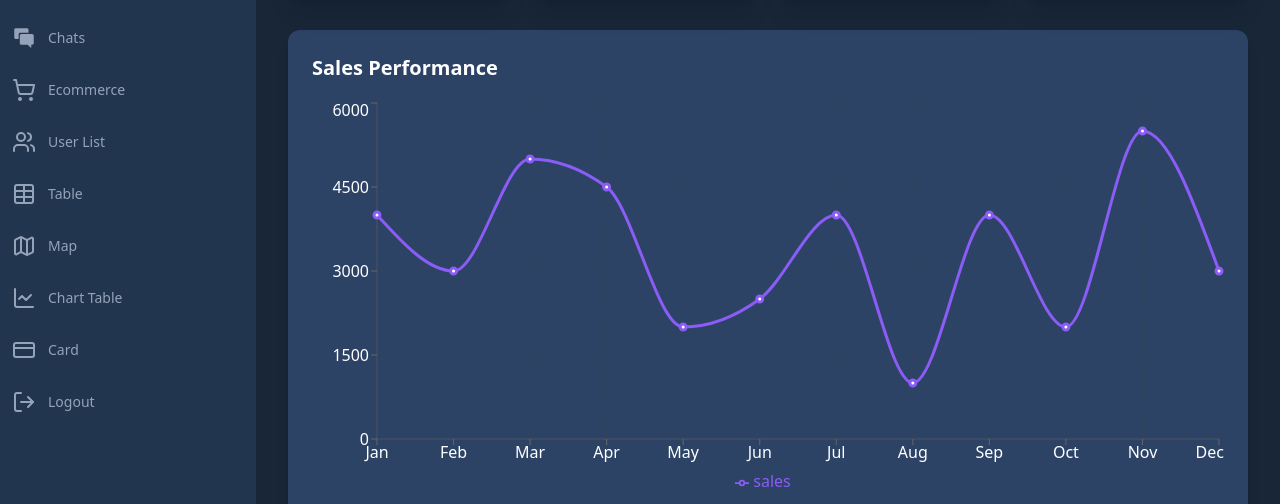
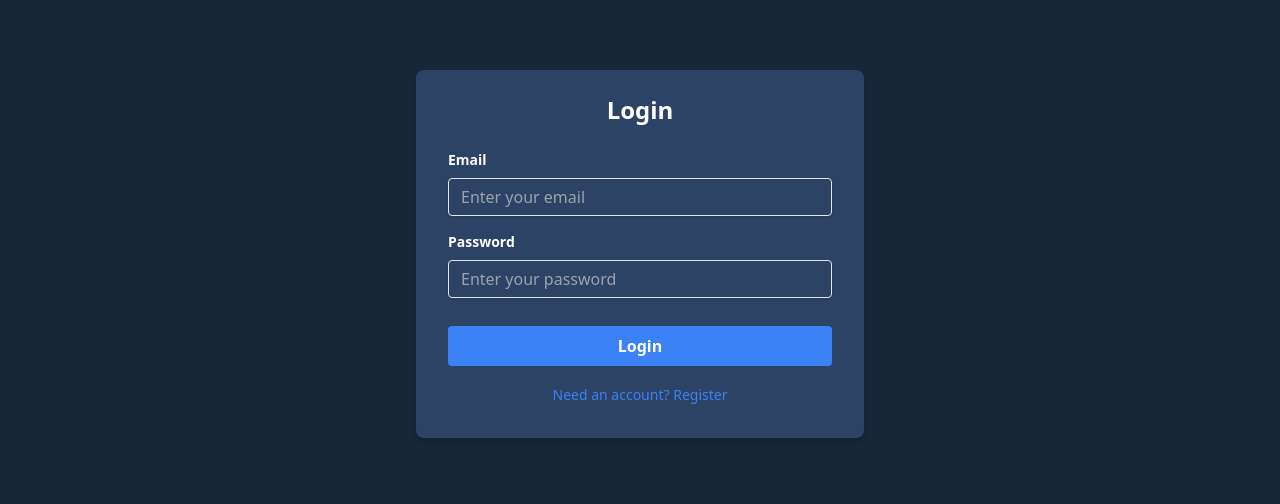
Before and after one commit to sandeep7070/crm-project, a React (Vite) app: page / in a window 1280 px wide. Shown: the part 138-642 px from the top of the page. Built offline with nearby package versions, Linux system fonts and the light colour scheme; no server answers.

Commit message:
2 our work

```diff
--- a/src/App.jsx
+++ b/src/App.jsx
@@ -14,22 +14,26 @@ import MapTable from './Components/Maps/AMap.jsx';
 import SimpleSalesChart from './Components/ChartTable/Charttable.jsx';
 import CardsCollection from './Components/Cards/Hcard.jsx';
 import Slogout from './Components/Logout/Slogout.jsx';
+import AuthPage from './Components/Login-page/loginPage.jsx';
 
 
 const App = () => {
 console.log(import.meta.env.VITE_APPWRITE_URL);
 
   return (
+
     <Router>
+         <AuthPage/>
       <div className="flex min-h-screen">
         <SideLayout />
         {/* Your main content/routes go here */}
         <main className="flex-1">
         <Routes>
             <Route path="/" element={<Dashboard />} />
+            <Route path="/ecommerce" element={<ProductGrid />} />
+
             <Route path="/calendar" element={<Calendar />} />
             <Route path="/Chat" element={<ChatInterface />} />
-            <Route path="/ecommerce" element={<ProductGrid />} />
             <Route path="/users" element={<UserListDemo />} />
             <Route path="/table" element={<TableList/>} />
             <Route path="/map" element={<MapTable />} />
--- a/src/Components/Ecommerce/ecommerce.jsx
+++ b/src/Components/Ecommerce/ecommerce.jsx
@@ -1,59 +1,62 @@
-import React, { useState } from 'react';
+import React, { useState, useEffect } from 'react';
+import axios from 'axios';
 import { ShoppingCart, Heart, Plus } from 'lucide-react';
-import { Card, Button, CardContent, Badge}  from '@mui/material'
+import { Card, Button, CardContent, Badge } from '@mui/material';
 
+const ProductDetails = () => {
+  const [products, setProducts] = useState([]);
+  const [loading, setLoading] = useState(false);
+  const [error, setError] = useState(null);
+  const [favorites, setFavorites] = useState([]);
+  const [cart, setCart] = useState([]);
 
-const ProductGrid = () => {
-  const [cart, setCart] = useState([]);
-  const [wishlist, setWishlist] = useState([]);
+  const fetchProducts = async () => {
+    setLoading(true);
+    setError(null);
 
-  const products = [
-    {
-      id: 1,
-      name: 'Wireless Headphones',
-      price: 199.99,
-      image: '/shopping.webp',
-    //   image: '/HLOW.jpg',
-      category: 'Electronics',
-      inStock: true,
-    },
-    {
-      id: 2,
-      name: 'Leather Backpack',
-      price: 89.99,
-      image: '/hiibeg.webp',
-      category: 'Accessories',
-      inStock: true,
-    },
-    {
-      id: 3,
-      name: 'Smart Watch',
-      price: 299.99,
-      image: '/smart.webp',
-      category: 'Electronics',
-      inStock: false,
-    },
-    {
-      id: 4,
-      name: 'Running Shoes',
-      price: 129.99,
-      image: '/shoes.webp',
-      category: 'Sports',
-      inStock: true,
+    try {
+      const response = await axios.get("http://localhost:3000/api/v1/users/getAllproduct");
+
+      console.log("My data avall", response.data);
+
+      if (response.data && Array.isArray(response.data.products)) {
+        const uniqueProducts = response.data.products.filter(
+          (product, index, self) =>
+            index === self.findIndex((p) => p.name === product.name)
+        );
+
+        setProducts(uniqueProducts);
+      } else {
+        setError('No products found');
+      }
+    } catch (err) {
+      setError('Error fetching products');
+      console.error('Error fetching products:', err);
+    } finally {
+      setLoading(false);
     }
-  ];
-
-  const addToCart = (productId) => {
-    setCart([...cart, productId]);
   };
 
-  const toggleWishlist = (productId) => {
-    if (wishlist.includes(productId)) {
-      setWishlist(wishlist.filter(id => id !== productId));
-    } else {
-      setWishlist([...wishlist, productId]);
+  useEffect(() => {
+    fetchProducts();
+  }, []);
+
+  const toggleFavorite = (product) => {
+    setFavorites(prev =>
+      prev.some(f => f.name === product.name)
+        ? prev.filter(f => f.name !== product.name)
+        : [...prev, product]
+    );
+  };
+
+  const addToCart = (product) => {
+    if (product.inStock) {
+      setCart(prev => [...prev, product]);
     }
   };
+
+  if (loading) return <div className="text-white">Loading...</div>;
+  if (error) return <div className="text-red-500">{error}</div>;
 
   return (
     <div className="bg-[#182638] min-h-screen">
@@ -63,28 +66,33 @@ const ProductGrid = () => {
           <div className="flex items-center gap-4">
             <div className="flex items-center gap-2 bg-[#2c4366] px-4 py-2 rounded-full shadow-sm">
               <ShoppingCart className="h-5 w-5 text-white" />
-              <span className="font-medium ">{cart.length}</span>
+              <span className="font-medium text-white">{cart.length}</span>
             </div>
             <div className="flex items-center gap-2 bg-[#2c4366] px-4 py-2 rounded-full shadow-sm">
               <Heart className="h-5 w-5 text-white" />
-              <span className="font-medium">{wishlist.length}</span>
+              <span className="font-medium text-white">{favorites.length}</span>
             </div>
           </div>
         </div>
 
         <div className="grid grid-cols-1 md:grid-cols-2 lg:grid-cols-4 gap-8">
           {products.map((product) => (
-            <Card key={product.id} className="group relative overflow-hidden border-none shadow-lg hover:shadow-xl transition-all duration-300">
+            <Card
+              key={product.name}
+              className="group relative overflow-hidden border-none shadow-lg hover:shadow-xl transition-all duration-300"
+            >
               <div className="absolute top-4 right-4 z-10">
                 <Button
                   variant="ghost"
                   size="icon"
+                  onClick={() => toggleFavorite(product)}
                   className="rounded-full bg-[#2c4366] backdrop-blur-sm hover:bg-[#2c4366]"
-                  onClick={() => toggleWishlist(product.id)}
                 >
                   <Heart
-                    className={`h-5 w-5 transition-colors  ${
-                      wishlist.includes(product.id) ? "fill-red-500 text-red-500" : "text-gray-600"
+                    className={`h-5 w-5 transition-colors ${
+                      favorites.some(f => f.name === product.name)
+                        ? "fill-red-500 text-red-500"
+                        : "text-gray-600"
                     }`}
                   />
                 </Button>
@@ -92,36 +100,39 @@ const ProductGrid = () => {
 
               <div className="relative aspect-square overflow-hidden bg-[#2c4366]">
                 <img
-                  src={product.image}
+                  src={product.imageUrl || '/placeholder-image.png'}
                   alt={product.name}
-                  className="object-cover  w-full h-full transform group-hover:scale-110 transition-transform duration-500"
+                  className="object-cover w-full h-full transform group-hover:scale-110 transition-transform duration-500"
                 />
-                <div className="absolute  inset-0 bg-black/0 group-hover:bg-black/10 transition-colors duration-300" />
+                <div className="absolute inset-0 bg-black/0 group-hover:bg-black/10 transition-colors duration-300" />
               </div>
 
               <CardContent className="p-6 bg-[#2c4366]">
                 <div className="space-y-4">
-                  <Badge variant="secondary" className="bg-[#2c4366] text-white hover:bg-slate-400">
-                    {product.category}
+                  <Badge
+                    variant="secondary"
+                    className="bg-[#2c4366] text-white hover:bg-slate-400"
+                  >
+                    {/* {product.category || 'Uncategorized'} */}
                   </Badge>
 
                   <div className="space-y-2">
                     <h2 className="font-semibold text-lg text-white">{product.name}</h2>
-                    <p className="text-2xl font-bold text-white">${product.price}</p>
+                    <p className="text-2xl font-bold text-white">${product.price.toFixed(2)}</p>
                   </div>
 
                   <Button
-                    className={`w-full gap-2 ${
+                    onClick={() => addToCart(product)}
+                    disabled={!product.inStock}
+                    className={`gap-2 hover:bg-slate-400 ${
                       product.inStock
-                        ? ' hover:bg-slate-400'
-                        : 'bg-gray-200 text-white cursor-not-allowed'
+                        ? 'bg-gray-200 text-black'
+                        : 'bg-gray-500 text-gray-300 cursor-not-allowed'
                     }`}
-                    onClick={() => product.inStock && addToCart(product.id)}
-                    disabled={!product.inStock}
                   >
                     {product.inStock ? (
                       <>
-                        <Plus className="h-4 w-4 text-white" />
+                        <Plus className="h-4 w-4" />
                         Add to Cart
                       </>
                     ) : (
@@ -138,4 +149,86 @@ const ProductGrid = () => {
   );
 };
 
-export default ProductGrid;
+export default ProductDetails;
+
+
+
+
+
+
+
+
+
+
+
+
+
+
+
+// import React, { useEffect, useState } from 'react';
+// import axios from 'axios';
+
+// const ProductList = () => {
+//   // State to store fetched data
+//   const [products, setProducts] = useState([]);
+//   const [loading, setLoading] = useState(true);
+//   const [error, setError] = useState(null);
+
+//   // Fetch data when the component mounts
+//   useEffect(() => {
+//     axios.get('http://localhost:3000/api/v1/users/getAllproduct')
+//       .then((response) => {
+//         setProducts(response.data);  // Store the API data in state
+//         setLoading(false);  // Set loading to false once data is fetched
+//         console.log(response,'res')
+//       })
+//       .catch((err) => {
+//         setError(err.message);  // Handle any errors
+//         setLoading(false);  // Stop loading if there was an error
+//       });
+//   }, []);
+
+//   // Render loading, error, or data
+//   if (loading) {
+//     return <h1>Loading...</h1>;
+//   }
+
+//   if (error) {
+//     return <h1>Error: {error}</h1>;
+//   }
+
+//   return (
+//     <div>
+//       <h1>Product List</h1>
+//       {products.length === 0 ? (
+//         <p>No products available</p>
+//       ) : (
+//         products.map((product, index) => (
+//           <div key={index}>
+//             <h2>{product.name}</h2>
+//             <p>{product.description}</p>
+//           </div>
+//         ))
+//       )}
+//     </div>
+//   );
+// };
+
+
+// const ecommerce=()=>{
+//   axios.get('http://localhost:3000/api/v1/users/getAllproduct')
+//       .then((response) => {
+
+//         console.log(response,'res')
+//       })
+//       .catch((err) => {
+//       console.log(err,'error')
+//       });
+//   return(
+//     <>
+//     <h1>{response.name}</h1>
+//     </>
+//   )
+// }
+
+// export default ProductList;
--- /dev/null
+++ b/src/Components/Login-page/loginPage.jsx
@@ -0,0 +1,217 @@
+import React, { useState, useEffect } from 'react';
+import axios from 'axios';
+
+const AuthPage = () => {
+  const [isLogin, setIsLogin] = useState(true);
+  const [email, setEmail] = useState('');
+  const [username, setUsername] = useState('');
+  const [password, setPassword] = useState('');
+  const [confirmPassword, setConfirmPassword] = useState('');
+  const [error, setError] = useState('');
+  const [loading, setLoading] = useState(false);
+
+  //  submission
+  const handleSubmit = async (e) => {
+    e.preventDefault();
+    setError('');
+    setLoading(true);
+
+    try {
+      if (isLogin) {
+
+        const response = await axios.post("http://localhost:3000/api/v1/users/login", {
+          email,
+          password
+        });
+
+        console.log('Login successful:', response.data);
+
+        localStorage.setItem('token', response.data.token);
+
+
+        alert('Login Successful!');
+      } else {
+        if (password !== confirmPassword) {
+          setError('Passwords do not match!');
+          setLoading(false);
+          return;
+        }
+
+        const response = await axios.post("http://localhost:3000/api/v1/users/register", {
+          email,
+          username,
+          password
+        });
+        console.log('Registration successful:', response.data);
+
+        setIsLogin(true);
+        alert('Registration Successful! Please Login.');
+      }
+    } catch (err) {
+      setError(err.response?.data?.message || 'An error occurred');
+      console.error('Authentication error:', err);
+    } finally {
+      setLoading(false);
+    }
+  };
+
+  const fetchUsers = async () => {
+    try {
+      const response = await axios.get("http://localhost:3000/api/v1/users/getAllUsers", {
+        headers: {
+          Authorization: `Bearer ${localStorage.getItem('token')}`
+        }
+      });
+
+      console.log("Users data:", response.data);
+    } catch (err) {
+      console.error('Error fetching users:', err);
+    }
+  };
+
+  useEffect(() => {
+    // Fetch users if token exists (optional)
+    const token = localStorage.getItem('token');
+    if (token) {
+      fetchUsers();
+    }
+  }, []);
+
+  return (
+    <div className="min-h-screen flex items-center bg-[#182638] justify-center px-4">
+      <div className="w-full max-w-md">
+        <form
+          onSubmit={handleSubmit}
+          className="bg-[#2c4366] shadow-md rounded-lg px-8 pt-6 pb-8 mb-4"
+        >
+          <h2 className="text-2xl text-center font-bold mb-6 text-white">
+            {isLogin ? 'Login' : 'Register'}
+          </h2>
+
+          {/* Error Message */}
+          {error && (
+            <div className="mb-4 text-red-500 text-center">
+              {error}
+            </div>
+          )}
+
+          <div className="mb-4">
+            <label
+              htmlFor="email"
+              className="block text-white text-sm font-bold mb-2"
+            >
+              Email
+            </label>
+            <input
+              type="email"
+              id="email"
+              value={email}
+              onChange={(e) => setEmail(e.target.value)}
+              required
+              className="shadow appearance-none border rounded w-full py-2 px-3 bg-[#2c4366] text-white leading-tight focus:outline-none focus:ring-2 focus:ring-blue-500"
+              placeholder="Enter your email"
+            />
+          </div>
+
+          {!isLogin && (
+            <div className="mb-4">
+              <label
+                htmlFor="username"
+                className="block text-white text-sm font-bold mb-2"
+              >
+                Username
+              </label>
+              <input
+                type="text"
+                id="username"
+                value={username}
+                onChange={(e) => setUsername(e.target.value)}
+                required
+                className="shadow appearance-none border rounded w-full py-2 px-3 bg-[#2c4366] text-white leading-tight focus:outline-none focus:ring-2 focus:ring-blue-500"
+                placeholder="Choose a username"
+              />
+            </div>
+          )}
+
+          <div className="mb-4">
+            <label
+              htmlFor="password"
+              className="block text-white text-sm font-bold mb-2"
+            >
+              Password
+            </label>
+            <input
+              type="password"
+              id="password"
+              value={password}
+              onChange={(e) => setPassword(e.target.value)}
+              required
+              className="shadow appearance-none border rounded w-full py-2 px-3 bg-[#2c4366] text-white mb-3 leading-tight focus:outline-none focus:ring-2 focus:ring-blue-500"
+              placeholder="Enter your password"
+            />
+          </div>
+
+          {!isLogin && (
+            <div className="mb-4">
+              <label
+                htmlFor="confirm-password"
+                className="block text-white text-sm font-bold mb-2"
+              >
+                Confirm Password
+              </label>
+              <input
+                type="password"
+                id="confirm-password"
+                value={confirmPassword}
+                onChange={(e) => setConfirmPassword(e.target.value)}
+                required
+                className="shadow appearance-none border rounded w-full py-2 px-3 bg-[#2c4366] text-white mb-3 leading-tight focus:outline-none focus:ring-2 focus:ring-blue-500"
+                placeholder="Confirm your password"
+              />
+            </div>
+          )}
+
+          <div className="flex items-center justify-between">
+            <button
+              type="submit"
+              disabled={loading}
+              className={`text-white font-bold py-2 px-4 rounded focus:outline-none focus:shadow-outline w-full ${
+                loading
+                  ? 'bg-gray-500 cursor-not-allowed'
+                  : 'bg-blue-500 hover:bg-blue-700'
+              }`}
+            >
+              {loading
+                ? (isLogin ? 'Logging in...' : 'Registering...')
+                : (isLogin ? 'Login' : 'Register')
+              }
+            </button>
+          </div>
+
+          <div className="text-center mt-4">
+            <button
+              type="button"
+              onClick={() => {
+                setIsLogin(!isLogin);
+                setError('');
+                // Reset form when switching modes
+                setEmail('');
+                setUsername('');
+                setPassword('');
+                setConfirmPassword('');
+              }}
+              className="text-blue-500 hover:text-blue-800 text-sm"
+            >
+              {isLogin
+                ? 'Need an account? Register'
+                : 'Already have an account? Login'}
+            </button>
+
+          </div>
+        </form>
+      </div>
+    </div>
+  );
+};
+
+export default AuthPage;
--- a/src/Components/SideHeader.jsx
+++ b/src/Components/SideHeader.jsx
@@ -4,6 +4,7 @@
 import React, { useState } from 'react';
 import { useNavigate, useLocation } from 'react-router-dom';
 import { IoIosChatboxes } from "react-icons/io";
+
 
 import {
   ChevronRight,
@@ -21,9 +22,10 @@ import {
 
 const navigationItems = [
   { id: '/', name: 'Dashboard', icon: LayoutDashboard },
+  { id: '/ecommerce', name: 'Ecommerce', icon: ShoppingCart },
+
   { id: '/calendar', name: 'Calendar', icon: Calendar },
   { id: '/chat', name: 'Chats', icon: IoIosChatboxes },
-  { id: '/ecommerce', name: 'Ecommerce', icon: ShoppingCart },
   { id: '/users', name: 'User List', icon: Users },
   { id: '/table', name: 'Table', icon: Table },
   { id: '/map', name: 'Map', icon: Map },
--- a/src/Service/index.js
+++ b/src/Service/index.js
@@ -1,4 +1,8 @@
+// VITE_PORT_API="http://localhost:3000"
+
+
+
 // routers
 
 
-export const getAllChats = `${base_url}/user/getAllChats `
+export const getAllproduct = "http://localhost:3000/api/v1/users/getAllproduct";
```
Also changed, not shown: src/Service/Apiservice.js (+14 -14 lines).
